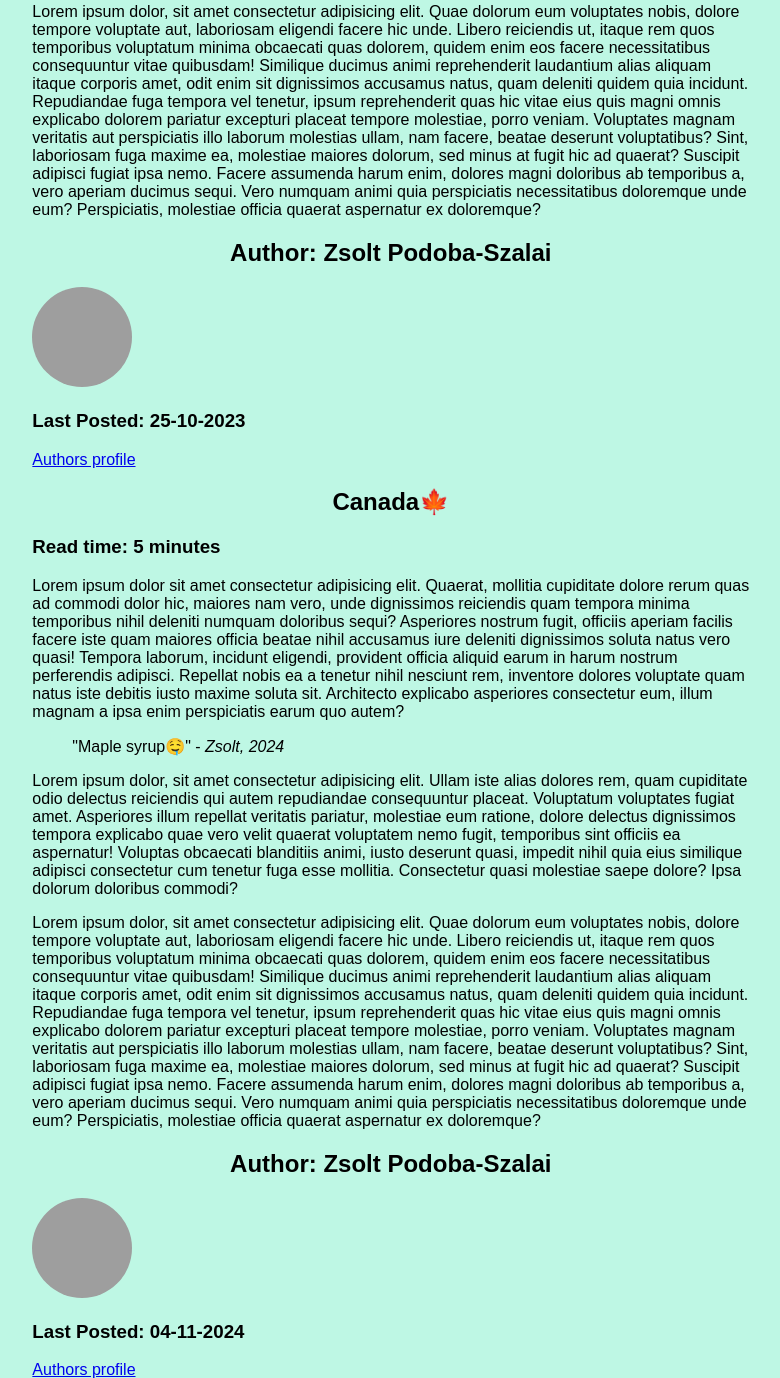
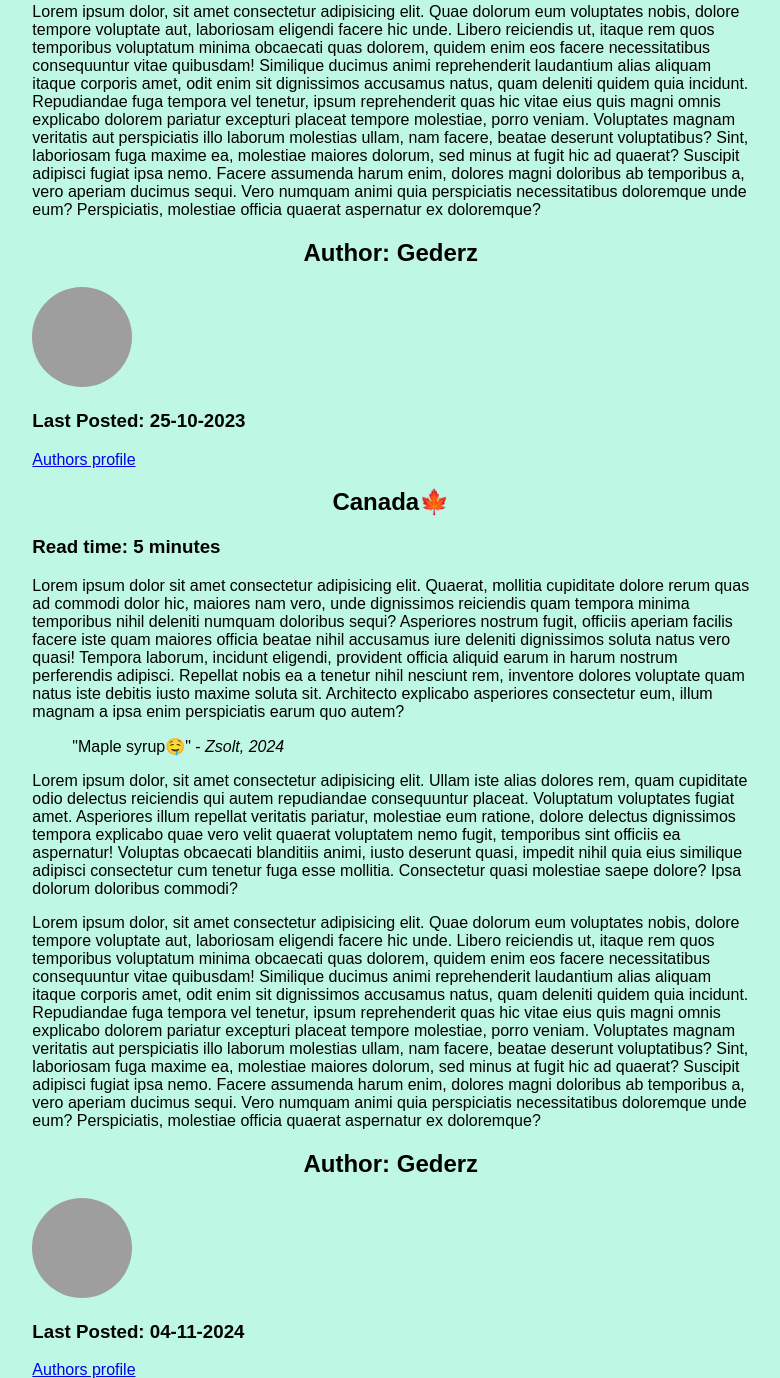
Before and after one commit to Gederz/gederz.github.io, a plain HTML site: page index.html in a window 1280 px wide. Shown: the part 1471-2849 px from the top of the page, without its empty margins (387-1167 px from the left). Drawn offline with Linux system fonts and the light colour scheme; no server answers; grey boxes are pictures that could not be loaded.

Commit message:
initial commit

```diff
--- a/index.html
+++ b/index.html
@@ -82,7 +82,7 @@
                     <p>Lorem ipsum dolor, sit amet consectetur adipisicing elit. Quae dolorum eum voluptates nobis, dolore tempore voluptate aut, laboriosam eligendi facere hic unde. Libero reiciendis ut, itaque rem quos temporibus voluptatum minima obcaecati quas dolorem, quidem enim eos facere necessitatibus consequuntur vitae quibusdam! Similique ducimus animi reprehenderit laudantium alias aliquam itaque corporis amet, odit enim sit dignissimos accusamus natus, quam deleniti quidem quia incidunt. Repudiandae fuga tempora vel tenetur, ipsum reprehenderit quas hic vitae eius quis magni omnis explicabo dolorem pariatur excepturi placeat tempore molestiae, porro veniam. Voluptates magnam veritatis aut perspiciatis illo laborum molestias ullam, nam facere, beatae deserunt voluptatibus? Sint, laboriosam fuga maxime ea, molestiae maiores dolorum, sed minus at fugit hic ad quaerat? Suscipit adipisci fugiat ipsa nemo. Facere assumenda harum enim, dolores magni doloribus ab temporibus a, vero aperiam ducimus sequi. Vero numquam animi quia perspiciatis necessitatibus doloremque unde eum? Perspiciatis, molestiae officia quaerat aspernatur ex doloremque?</p>
                     </main>
                     <footer>
-                    <h2>Author: Zsolt Podoba-Szalai</h2>
+                    <h2>Author: Gederz</h2>
                     <img src="https://placebear.com/100/100" alt="A profile pic of a bear">
                     <h3>Last Posted: 25-10-2023</h3>
                     <a href="https://www.bible.com/bible/59/PSA.8.ESV" target="_blank">Authors profile</a>
@@ -103,7 +103,7 @@
                     <p>Lorem ipsum dolor, sit amet consectetur adipisicing elit. Quae dolorum eum voluptates nobis, dolore tempore voluptate aut, laboriosam eligendi facere hic unde. Libero reiciendis ut, itaque rem quos temporibus voluptatum minima obcaecati quas dolorem, quidem enim eos facere necessitatibus consequuntur vitae quibusdam! Similique ducimus animi reprehenderit laudantium alias aliquam itaque corporis amet, odit enim sit dignissimos accusamus natus, quam deleniti quidem quia incidunt. Repudiandae fuga tempora vel tenetur, ipsum reprehenderit quas hic vitae eius quis magni omnis explicabo dolorem pariatur excepturi placeat tempore molestiae, porro veniam. Voluptates magnam veritatis aut perspiciatis illo laborum molestias ullam, nam facere, beatae deserunt voluptatibus? Sint, laboriosam fuga maxime ea, molestiae maiores dolorum, sed minus at fugit hic ad quaerat? Suscipit adipisci fugiat ipsa nemo. Facere assumenda harum enim, dolores magni doloribus ab temporibus a, vero aperiam ducimus sequi. Vero numquam animi quia perspiciatis necessitatibus doloremque unde eum? Perspiciatis, molestiae officia quaerat aspernatur ex doloremque?</p>
                     </main>
                     <footer>
-                    <h2>Author: Zsolt Podoba-Szalai</h2>
+                    <h2>Author: Gederz</h2>
                     <img src="https://placebear.com/100/100" alt="A profile pic of a bear">
                     <h3>Last Posted: 04-11-2024</h3>
                     <a href="https://www.bible.com/bible/59/PSA.8.ESV" target="_blank">Authors profile</a>
```
